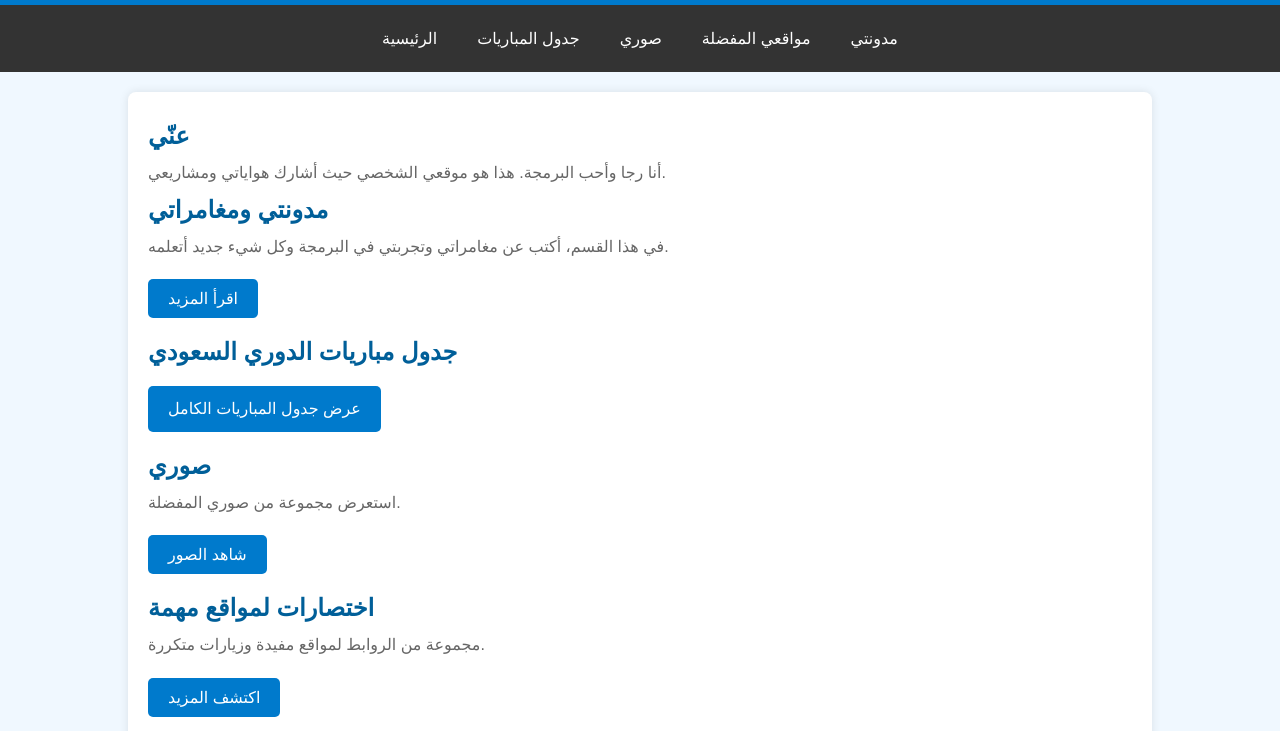
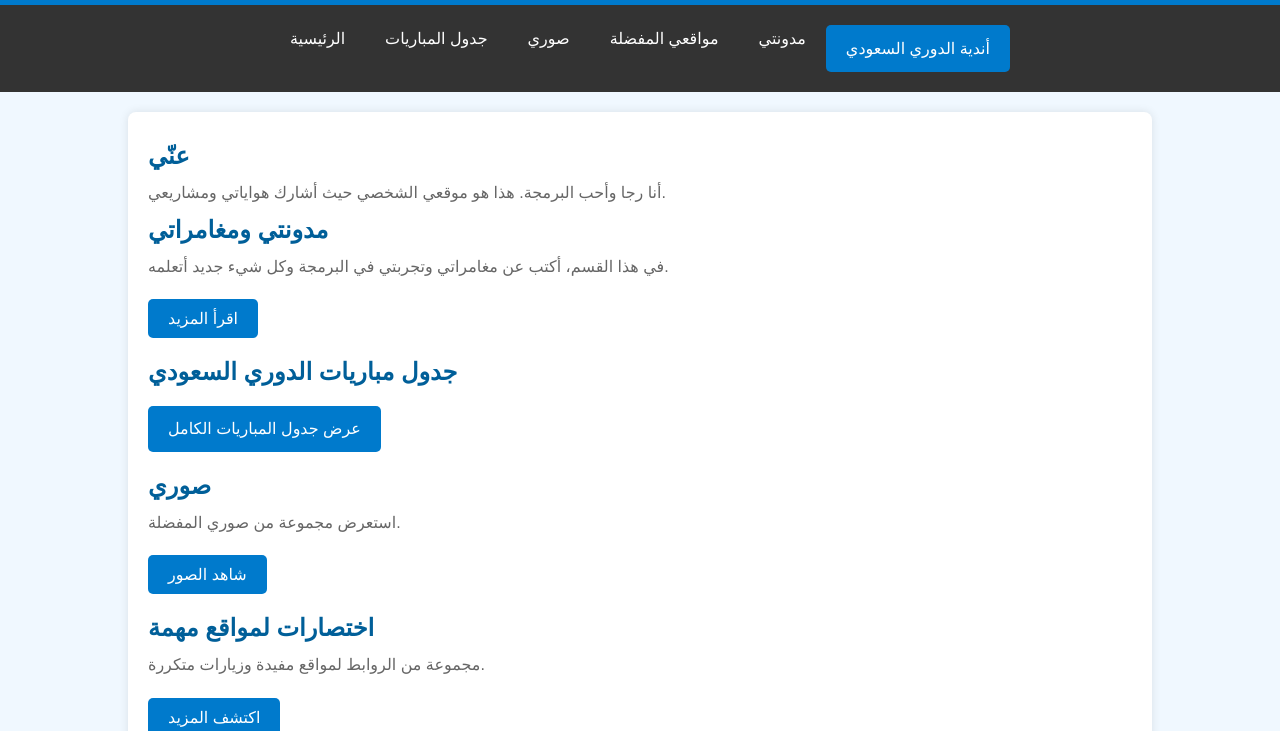
Before and after one commit to RajaXDX/RajaXDX, a plain HTML site: page index.html in a window 1280 px wide. Shown: the part 73-804 px from the top of the page. Drawn offline with Linux system fonts and the light colour scheme.

Commit message:
Update index.html

```diff
--- a/index.html
+++ b/index.html
@@ -52,6 +52,8 @@
         <a href="photos.html">صوري</a>
         <a href="favorites.html">مواقعي المفضلة</a>
         <a href="blog.html">مدونتي</a>
+        <a href="saudi_league_clubs.html" class="button-link">أندية الدوري السعودي</a>
+
     </nav>
 
     <div class="container">
```
